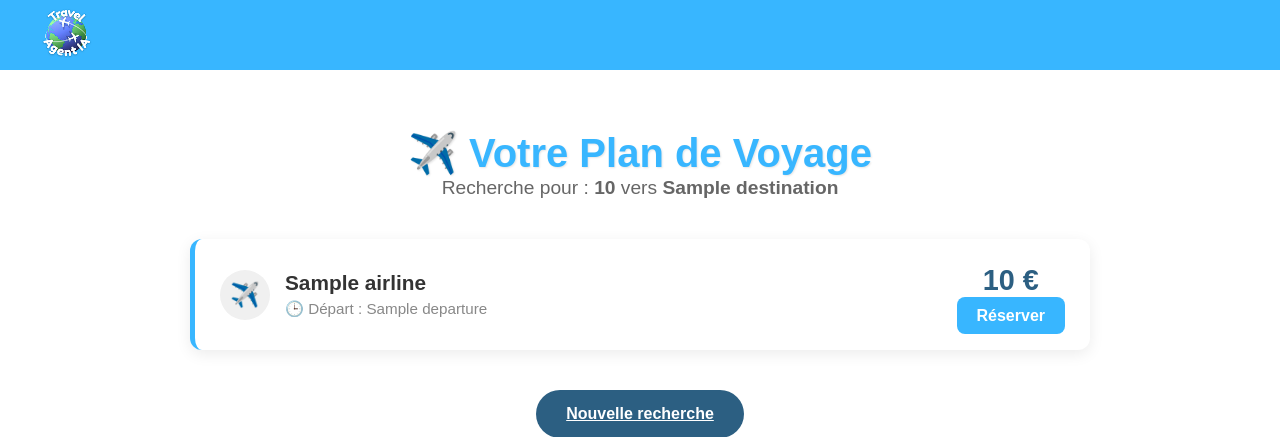
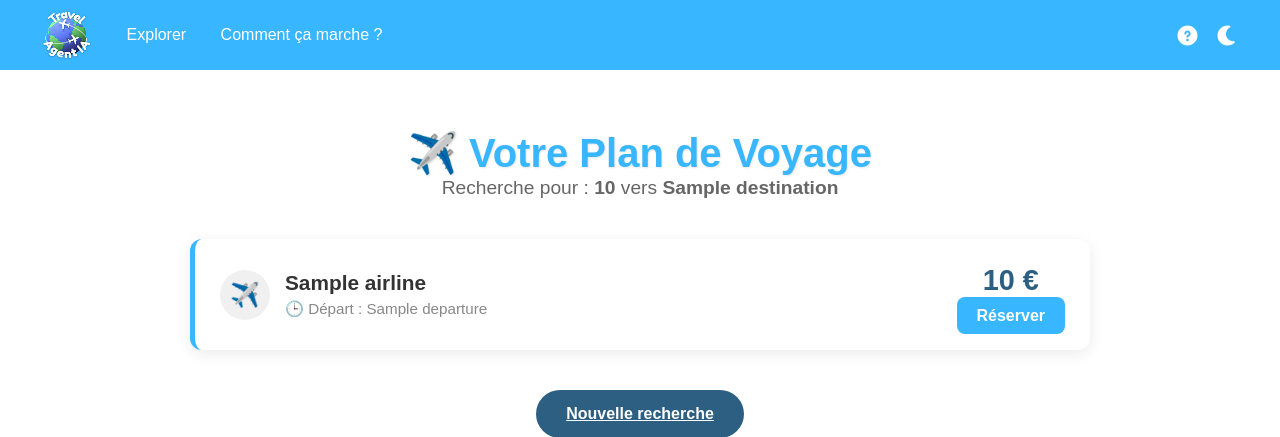
Before and after one commit to TitouanRobe/team-du-mardi-ai-agent-project, a Django app: template ui/templates/results.html in a window 1280 px wide. Shown: the top 437 px of the page. Run offline with Django 5.2, Linux system fonts and the light colour scheme; the template is opened without the code that fills it: most values are stand-ins (such as "Sample title", 1, 10 or a date in 2020).

Commit message:
Ajout du header dans results.html

```diff
--- a/ui/templates/index.html
+++ b/ui/templates/index.html
@@ -8,8 +8,6 @@
     <link rel="stylesheet" href="../static/style.css">
     <link rel="stylesheet" href="../static/modal.css">
     <link rel="stylesheet" href="../static/loader.css">
-    <link rel="stylesheet" href="/static/style.css">
-    <link rel="stylesheet" href="/static/modal.css">
 </head>
 
 <body>
--- a/ui/templates/results.html
+++ b/ui/templates/results.html
@@ -10,9 +10,22 @@
 <body>
     <header>
         <div class="header-left">
-            <a href="/" style="text-decoration: none;">
-                <img src="/static/images/Logo.png" alt="Logo Travel Agent" class="logo">
-            </a>
+            <img src="/static/images/Logo.png" alt="Logo Travel Agent" class="logo">
+            <nav>
+                <a href="#">Explorer</a>
+                <a href="#">Comment ça marche ?</a>
+            </nav>
+        </div>
+
+        <div class="header-right">
+            <svg class="icon" xmlns="http://www.w3.org/2000/svg" viewBox="0 0 640 640">
+                <path
+                    d="M320 576C461.4 576 576 461.4 576 320C576 178.6 461.4 64 320 64C178.6 64 64 178.6 64 320C64 461.4 178.6 576 320 576zM320 240C302.3 240 288 254.3 288 272C288 285.3 277.3 296 264 296C250.7 296 240 285.3 240 272C240 227.8 275.8 192 320 192C364.2 192 400 227.8 400 272C400 319.2 364 339.2 344 346.5L344 350.3C344 363.6 333.3 374.3 320 374.3C306.7 374.3 296 363.6 296 350.3L296 342.2C296 321.7 310.8 307 326.1 302C332.5 299.9 339.3 296.5 344.3 291.7C348.6 287.5 352 281.7 352 272.1C352 254.4 337.7 240.1 320 240.1zM288 432C288 414.3 302.3 400 320 400C337.7 400 352 414.3 352 432C352 449.7 337.7 464 320 464C302.3 464 288 449.7 288 432z" />
+            </svg>
+            <svg class="icon" xmlns="http://www.w3.org/2000/svg" viewBox="0 0 640 640">
+                <path
+                    d="M320 64C178.6 64 64 178.6 64 320C64 461.4 178.6 576 320 576C388.8 576 451.3 548.8 497.3 504.6C504.6 497.6 506.7 486.7 502.6 477.5C498.5 468.3 488.9 462.6 478.8 463.4C473.9 463.8 469 464 464 464C362.4 464 280 381.6 280 280C280 207.9 321.5 145.4 382.1 115.2C391.2 110.7 396.4 100.9 395.2 90.8C394 80.7 386.6 72.5 376.7 70.3C358.4 66.2 339.4 64 320 64z" />
+            </svg>
         </div>
     </header>
 
```
